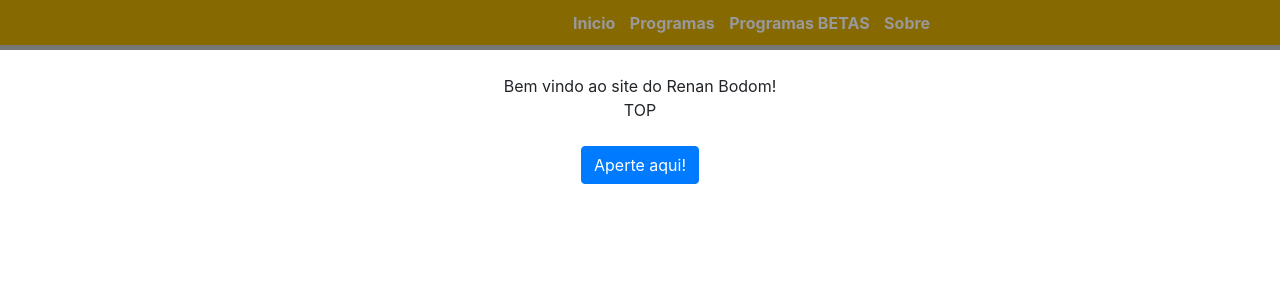
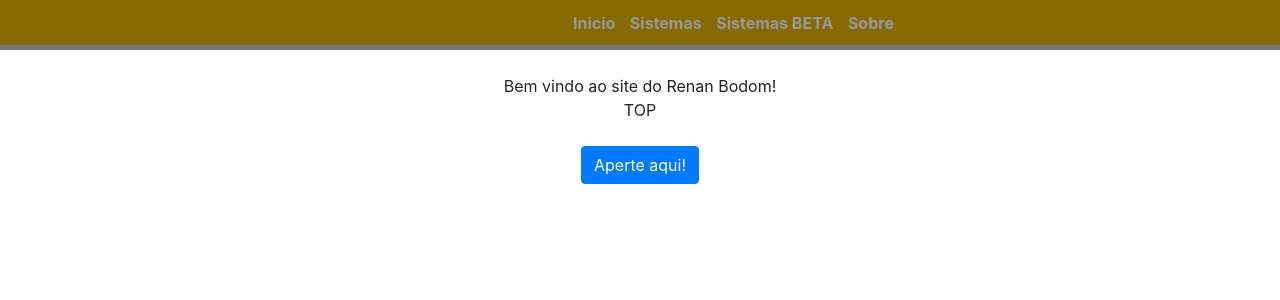
Before and after one commit to Renan-Bodom/BodomCreed, a Django app: page / in a window 1280 px wide. Shown: the part 60-360 px from the top of the page. Run offline with Django 3.2, Linux system fonts and the light colour scheme; some libraries are stand-ins or nearby versions.

Commit message:
Correção de erro no código

```diff
--- a/filaAtendimento/templates/filaAtendimento/_layout.html
+++ b/filaAtendimento/templates/filaAtendimento/_layout.html
@@ -1,6 +1,4 @@
-{% load static %}
-
-<!DOCTYPE html>
+<!DOCTYPE html>{% load static %}
 <html lang="en">
 <head>
     <meta name="viewport" content="width=device-width, initial-scale=1">
--- a/home/templates/home/_layout.html
+++ b/home/templates/home/_layout.html
@@ -1,6 +1,4 @@
-{% load static %}
-
-<!DOCTYPE html>
+<!DOCTYPE html>{% load static %}
 <html lang="en">
 <head>
     <meta name="viewport" content="width=device-width, initial-scale=1">
@@ -51,8 +49,8 @@
 
         <ul>
             <li><a href="/"><font class="fontMenu">Inicio</font></a></li>
-            <li><a href="#"><font class="fontMenu">Programas</font></a></li>
-            <li><a href="#"><font class="fontMenu">Programas BETAS</font></a></li>
+            <li><a href="#"><font class="fontMenu">Sistemas</font></a></li>
+            <li><a href="/sistemasBeta/"><font class="fontMenu">Sistemas BETA</font></a></li>
             <li><a href="#"><font class="fontMenu">Sobre</font></a></li>
         </ul>
 
```
